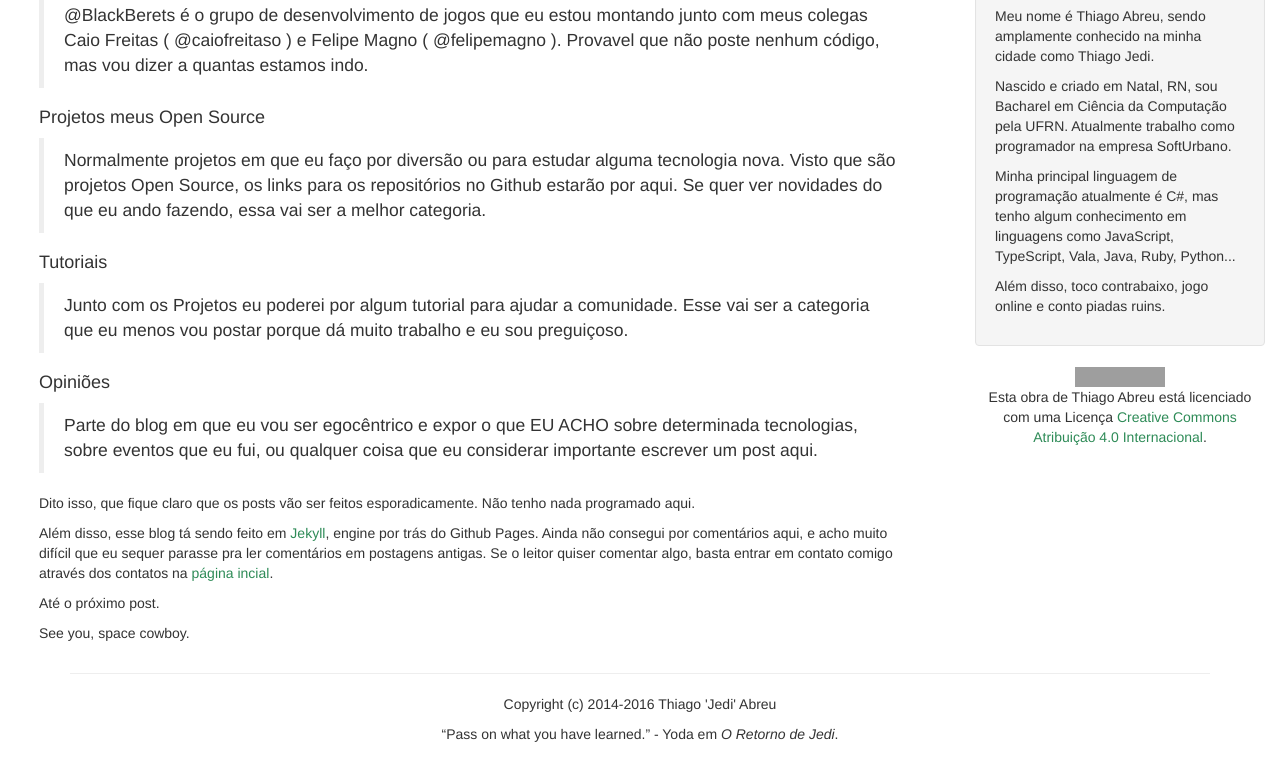
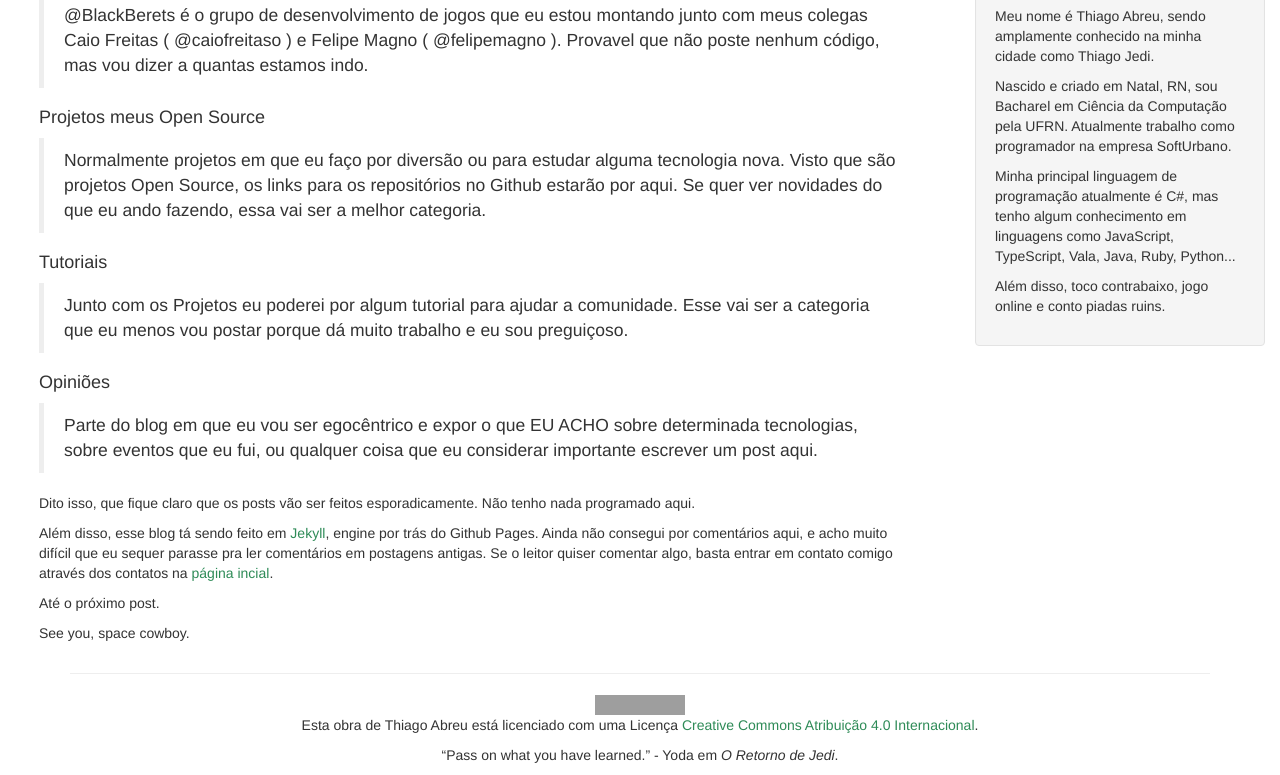
Before and after one commit to thiagojedi/thiagojedi.github.io, a Jekyll site: the page built from _posts/2014-05-16-Intro.md, in a window 1280 px wide, cut to the strip 370-1145 px from the top of the page. Built offline with Jekyll 4.4.1, drawn with Linux system fonts in a browser that asks for light colours; before the commit the page ends 1124 px from its top, so only the background shows below that; grey boxes are pictures that could not be loaded.

Commit message:
Mudando copyleft de lugar

```diff
--- a/_includes/footer.html
+++ b/_includes/footer.html
@@ -1,5 +1,8 @@
 <hr/>
 
-<p>Copyright (c) 2014-2016 Thiago 'Jedi' Abreu</p>
+<p><a rel="license" href="http://creativecommons.org/licenses/by/4.0/"><img alt="Licença Creative Commons" style="border-width:0" src="http://i.creativecommons.org/l/by/4.0/80x15.png" /></a><br
+	/>Esta <span xmlns:dct="http://purl.org/dc/terms/" href="http://purl.org/dc/dcmitype/Text" rel="dct:type">obra</span> de
+	<span xmlns:cc="http://creativecommons.org/ns#" property="cc:attributionName">Thiago Abreu</span> está licenciado com uma
+	Licença <a rel="license" href="http://creativecommons.org/licenses/by/4.0/">Creative Commons Atribuição 4.0 Internacional</a>.</p>
 
 <p><q cite="Star Wars: Episode VI - Return of the Jedi">Pass on what you have learned.</q> - Yoda em <cite>O Retorno de Jedi</cite>.</p>
--- a/_includes/side_bar.html
+++ b/_includes/side_bar.html
@@ -18,10 +18,3 @@
         </p>
     </span>
 </div>
-
-<div class="text-center">
-	<a rel="license" href="http://creativecommons.org/licenses/by/4.0/"><img alt="Licença Creative Commons" style="border-width:0" src="http://i.creativecommons.org/l/by/4.0/80x15.png" /></a><br
-	/>Esta <span xmlns:dct="http://purl.org/dc/terms/" href="http://purl.org/dc/dcmitype/Text" rel="dct:type">obra</span> de
-	<span xmlns:cc="http://creativecommons.org/ns#" property="cc:attributionName">Thiago Abreu</span> está licenciado com uma
-	Licença <a rel="license" href="http://creativecommons.org/licenses/by/4.0/">Creative Commons Atribuição 4.0 Internacional</a>.
-</div>
```
